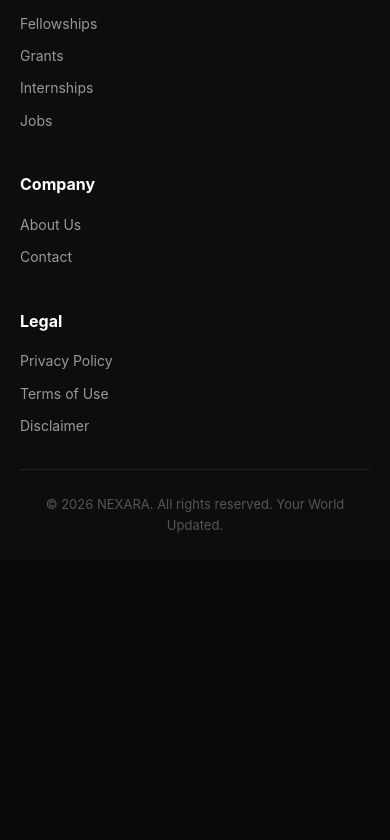
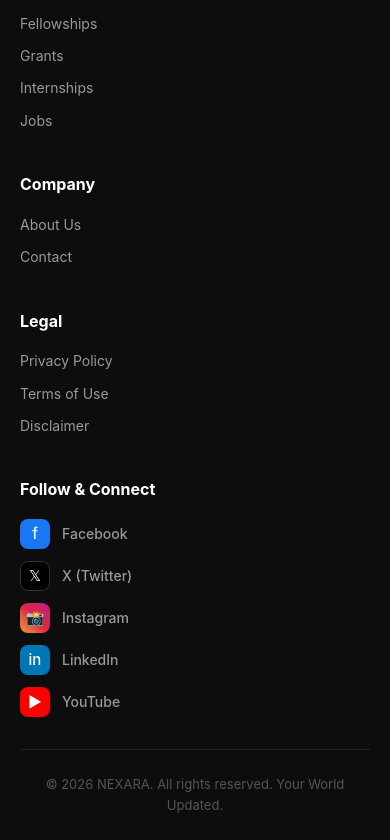
Before and after one commit to writerswebproductions-arch/nexara-v2, a Next.js app: page / in a window 390 px wide. Shown: the part 3793-4633 px from the top of the page. Before the commit the page ends 4353 px from the top, so only its background shows below. Built offline with nearby package versions, Linux system fonts and the light colour scheme; no server answers.

Commit message:
Fix mobile hamburger menu hydration issue

```diff
--- a/components/Footer.tsx
+++ b/components/Footer.tsx
@@ -43,6 +43,31 @@ export default function Footer() {
             <Link href='/disclaimer' style={{ color: '#999', fontSize: '14px' }}>Disclaimer</Link>
           </div>
         </div>
+        <div>
+          <h4 style={{ color: '#fff', fontWeight: 700, marginBottom: '16px' }}>Follow & Connect</h4>
+          <div style={{ display: 'flex', flexDirection: 'column', gap: '12px' }}>
+            <a href="https://web.facebook.com/profile.php?id=61591154086030" target="_blank" rel="noopener noreferrer" style={{ display: 'flex', alignItems: 'center', gap: '12px', color: '#999', textDecoration: 'none', fontSize: '14px', fontWeight: 500 }}>
+              <span style={{ background: '#1877f2', width: '30px', height: '30px', borderRadius: '8px', display: 'flex', alignItems: 'center', justifyContent: 'center', fontSize: '15px', flexShrink: 0, color: '#fff' }}>f</span>
+              Facebook
+            </a>
+            <a href="https://x.com/Writerswebb" target="_blank" rel="noopener noreferrer" style={{ display: 'flex', alignItems: 'center', gap: '12px', color: '#999', textDecoration: 'none', fontSize: '14px', fontWeight: 500 }}>
+              <span style={{ background: '#000', border: '1px solid #333', width: '30px', height: '30px', borderRadius: '8px', display: 'flex', alignItems: 'center', justifyContent: 'center', fontSize: '15px', flexShrink: 0, color: '#fff' }}>𝕏</span>
+              X (Twitter)
+            </a>
+            <a href="https://www.instagram.com/writerswebbproduction/" target="_blank" rel="noopener noreferrer" style={{ display: 'flex', alignItems: 'center', gap: '12px', color: '#999', textDecoration: 'none', fontSize: '14px', fontWeight: 500 }}>
+              <span style={{ background: 'linear-gradient(45deg, #f09433, #e6683c, #dc2743, #cc2366, #bc1888)', width: '30px', height: '30px', borderRadius: '8px', display: 'flex', alignItems: 'center', justifyContent: 'center', fontSize: '15px', flexShrink: 0 }}>📸</span>
+              Instagram
+            </a>
+            <a href="https://www.linkedin.com/in/aaron-amoako-smith-4657582bb/" target="_blank" rel="noopener noreferrer" style={{ display: 'flex', alignItems: 'center', gap: '12px', color: '#999', textDecoration: 'none', fontSize: '14px', fontWeight: 500 }}>
+              <span style={{ background: '#0077b5', width: '30px', height: '30px', borderRadius: '8px', display: 'flex', alignItems: 'center', justifyContent: 'center', fontSize: '15px', flexShrink: 0, color: '#fff' }}>in</span>
+              LinkedIn
+            </a>
+            <a href="https://www.youtube.com/@writerswebproductions-x8w" target="_blank" rel="noopener noreferrer" style={{ display: 'flex', alignItems: 'center', gap: '12px', color: '#999', textDecoration: 'none', fontSize: '14px', fontWeight: 500 }}>
+              <span style={{ background: '#ff0000', width: '30px', height: '30px', borderRadius: '8px', display: 'flex', alignItems: 'center', justifyContent: 'center', fontSize: '15px', flexShrink: 0, color: '#fff' }}>▶</span>
+              YouTube
+            </a>
+          </div>
+        </div>
       </div>
       <div style={{ maxWidth: '1200px', margin: '32px auto 0', paddingTop: '24px', borderTop: '1px solid #222', textAlign: 'center' }}>
         <p style={{ color: '#555', fontSize: '13px' }}>© 2026 NEXARA. All rights reserved. Your World Updated.</p>
--- a/components/Navbar.tsx
+++ b/components/Navbar.tsx
@@ -6,10 +6,12 @@ import { useRouter } from "next/navigation";
 export default function Navbar() {
   const [open, setOpen] = useState(false);
   const [query, setQuery] = useState("");
+  const [mounted, setMounted] = useState(false);
   const [isMobile, setIsMobile] = useState(false);
   const router = useRouter();
 
   useEffect(() => {
+    setMounted(true);
     function checkSize() {
       setIsMobile(window.innerWidth < 768);
     }
@@ -27,13 +29,15 @@ export default function Navbar() {
   }
 
   const linkStyle = { color: "#fff", fontSize: "14px", fontWeight: 500, textDecoration: "none" } as const;
+  const mobileLinkStyle = { color: "#fff", fontSize: "18px", fontWeight: 600, textDecoration: "none" } as const;
 
   return (
     <nav style={{ background: "#0a0a0a", borderBottom: "1px solid #222", position: "sticky", top: 0, zIndex: 9999, width: "100%" }}>
       <div style={{ maxWidth: "1200px", margin: "0 auto", padding: "0 20px", display: "flex", alignItems: "center", justifyContent: "space-between", height: "64px" }}>
         <Link href="/" style={{ fontSize: "24px", fontWeight: 800, color: "#e63946", letterSpacing: "-1px", textDecoration: "none" }}>NEXARA</Link>
 
-        {!isMobile && (
+        {/* Show desktop nav only when mounted and not mobile */}
+        {mounted && !isMobile && (
           <div style={{ display: "flex", gap: "24px", alignItems: "center" }}>
             <Link href="/" style={linkStyle}>Home</Link>
             <Link href="/blog" style={linkStyle}>Blog</Link>
@@ -53,7 +57,8 @@ export default function Navbar() {
           </div>
         )}
 
-        {isMobile && (
+        {/* Always show hamburger on mobile — even before mount */}
+        {(!mounted || isMobile) && (
           <button
             type="button"
             onClick={() => setOpen((v) => !v)}
@@ -64,7 +69,8 @@ export default function Navbar() {
         )}
       </div>
 
-      {isMobile && open && (
+      {/* Mobile dropdown */}
+      {open && (
         <div style={{ background: "#111", borderTop: "1px solid #222", padding: "20px", display: "flex", flexDirection: "column", gap: "20px" }}>
           <form onSubmit={handleSearch} style={{ display: "flex", gap: "8px" }}>
             <input
@@ -76,11 +82,11 @@ export default function Navbar() {
             />
             <button type="submit" style={{ background: "#e63946", color: "#fff", border: "none", borderRadius: "6px", padding: "10px 16px", fontWeight: 700, cursor: "pointer" }}>Go</button>
           </form>
-          <Link href="/" onClick={() => setOpen(false)} style={{ color: "#fff", fontSize: "18px", fontWeight: 600, textDecoration: "none" }}>Home</Link>
-          <Link href="/blog" onClick={() => setOpen(false)} style={{ color: "#fff", fontSize: "18px", fontWeight: 600, textDecoration: "none" }}>Blog</Link>
-          <Link href="/opportunities" onClick={() => setOpen(false)} style={{ color: "#fff", fontSize: "18px", fontWeight: 600, textDecoration: "none" }}>Opportunities</Link>
-          <Link href="/about" onClick={() => setOpen(false)} style={{ color: "#fff", fontSize: "18px", fontWeight: 600, textDecoration: "none" }}>Contact</Link>
-          <Link href="/contact" onClick={() => setOpen(false)} style={{ color: "#fff", fontSize: "18px", fontWeight: 600, textDecoration: "none" }}>Contact</Link>
+          <Link href="/" onClick={() => setOpen(false)} style={mobileLinkStyle}>Home</Link>
+          <Link href="/blog" onClick={() => setOpen(false)} style={mobileLinkStyle}>Blog</Link>
+          <Link href="/opportunities" onClick={() => setOpen(false)} style={mobileLinkStyle}>Opportunities</Link>
+          <Link href="/about" onClick={() => setOpen(false)} style={mobileLinkStyle}>About</Link>
+          <Link href="/contact" onClick={() => setOpen(false)} style={mobileLinkStyle}>Contact</Link>
         </div>
       )}
     </nav>
```
